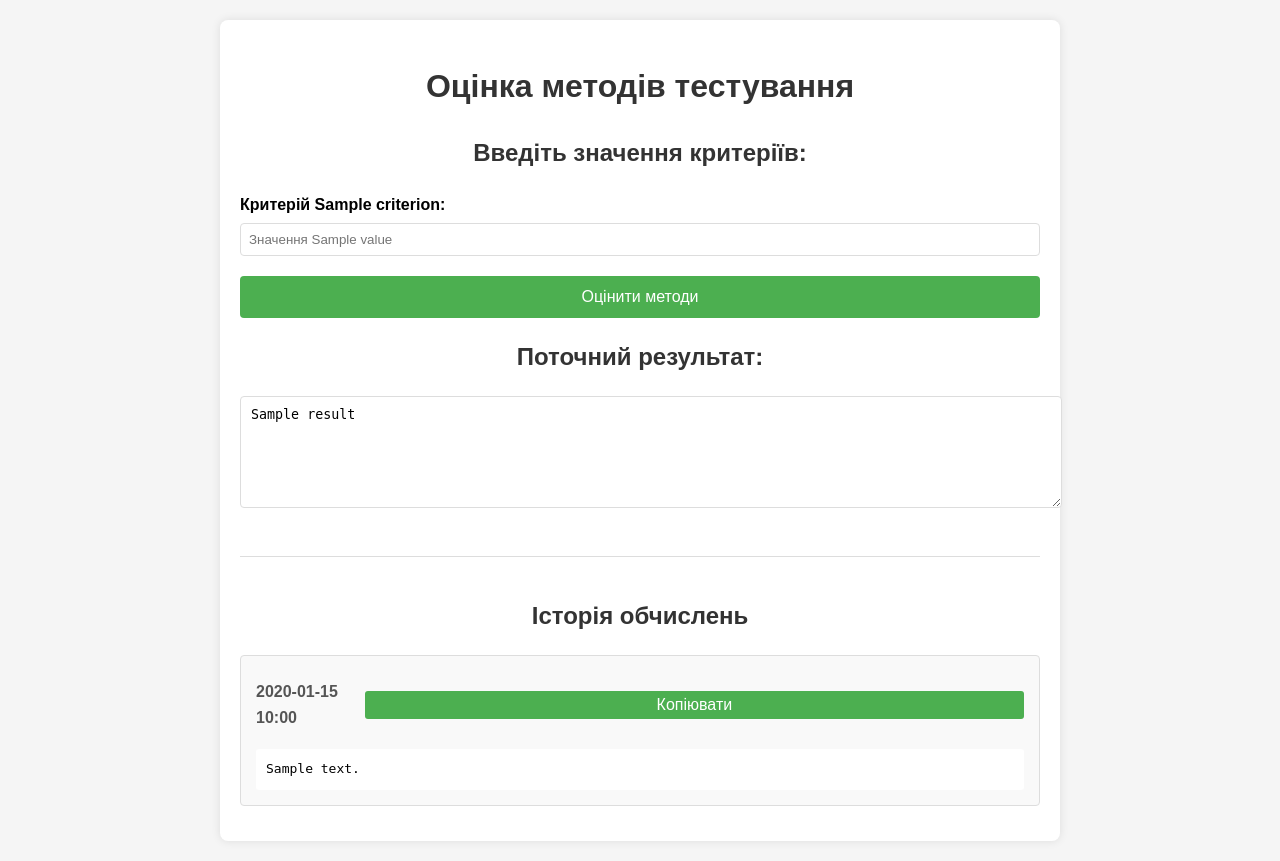
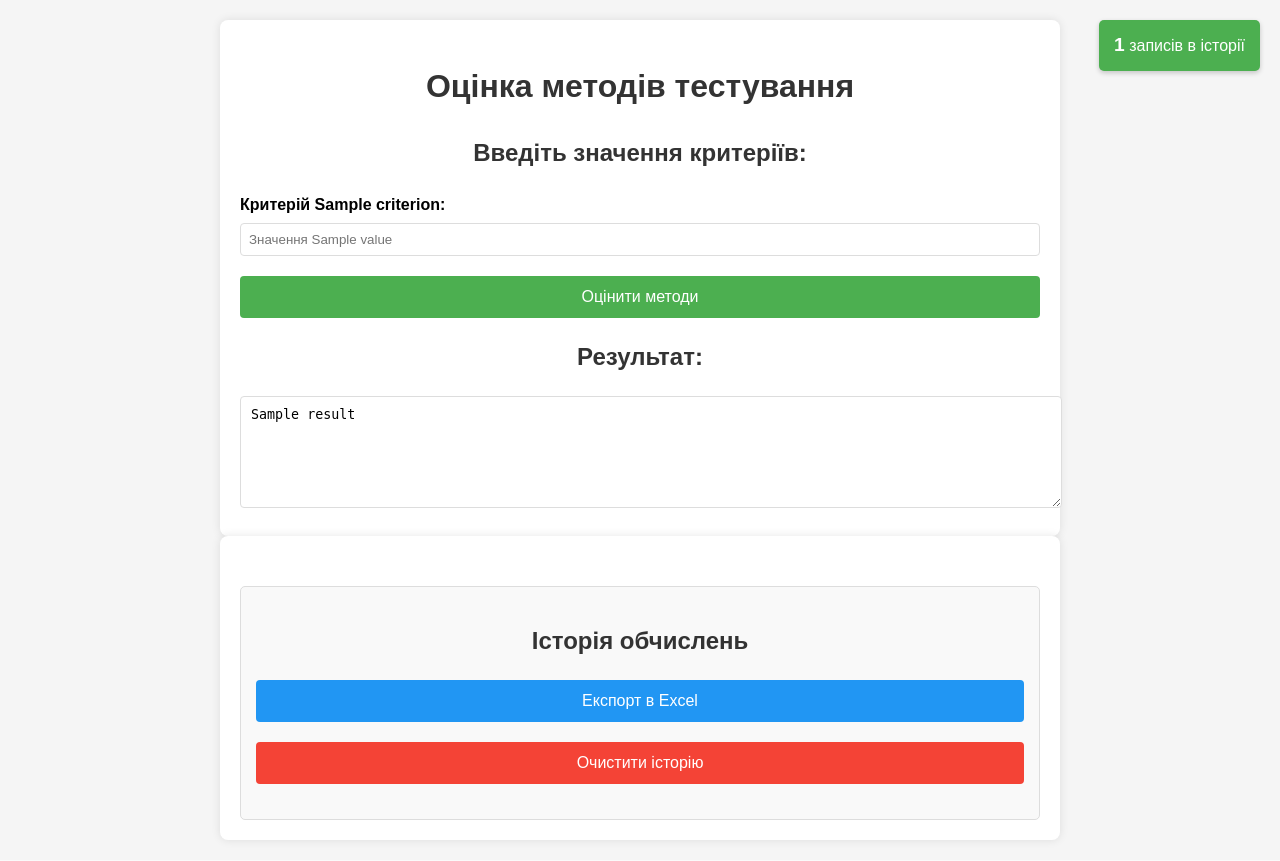
Before and after one commit to maisner44/test_fastapi, a FastAPI app: template app/templates/index.html in a window 1280 px wide. Run offline with FastAPI, Linux system fonts and the light colour scheme; the template is opened without the code that fills it: most values are stand-ins (such as "Sample title", 1, 10 or a date in 2020); some libraries are stand-ins or nearby versions.

Commit message:
add export xlsx

```diff
--- a/app/main.py
+++ b/app/main.py
@@ -1,71 +1,37 @@
-from fastapi import FastAPI, Request, Form, Depends
-from fastapi.responses import HTMLResponse
+from fastapi import FastAPI, Request, Form
+from fastapi.responses import HTMLResponse, StreamingResponse
 from fastapi.staticfiles import StaticFiles
 from fastapi.templating import Jinja2Templates
-from sqlalchemy import create_engine, Column, Integer, String, Float, DateTime
-from sqlalchemy.ext.declarative import declarative_base
-from sqlalchemy.orm import sessionmaker, Session
+import openpyxl
+from io import BytesIO
 from datetime import datetime
-import os
-
-# Налаштування бази даних
-SQLALCHEMY_DATABASE_URL = "sqlite:///./test.db"
-engine = create_engine(SQLALCHEMY_DATABASE_URL)
-SessionLocal = sessionmaker(autocommit=False, autoflush=False, bind=engine)
-Base = declarative_base()
-
-# Модель для зберігання результатів
-class CalculationHistory(Base):
-    __tablename__ = "calculation_history"
-
-    id = Column(Integer, primary_key=True, index=True)
-    calculation_date = Column(DateTime, default=datetime.now)
-    input_data = Column(String)  # JSON-рядок з вхідними даними
-    results = Column(String)     # JSON-рядок з результатами
-    summary = Column(String)     # Текстовий підсумок
-
-# Створюємо таблиці
-Base.metadata.create_all(bind=engine)
 
 app = FastAPI()
 
 app.mount("/static", StaticFiles(directory="app/static"), name="static")
 templates = Jinja2Templates(directory="app/templates")
 
-# Методи тестування
 TEST_METHODS = ["Метод A", "Метод B", "Метод C"]
 CRITERIA_COUNT = 5
 VALUES_PER_CRITERION = 3
 
-# Залежність для отримання сесії БД
-def get_db():
-    db = SessionLocal()
-    try:
-        yield db
-    finally:
-        db.close()
+# Глобальна змінна для історії (у реальному додатку використовуйте БД)
+analysis_history = []
 
 @app.get("/", response_class=HTMLResponse)
-async def read_root(request: Request, db: Session = Depends(get_db)):
-    # Отримуємо історію з БД
-    history = db.query(CalculationHistory).order_by(CalculationHistory.calculation_date.desc()).all()
-
+async def read_root(request: Request):
     return templates.TemplateResponse("index.html", {
         "request": request,
         "criteria_count": range(1, CRITERIA_COUNT + 1),
         "values_count": range(1, VALUES_PER_CRITERION + 1),
         "result": "",
-        "history": history
+        "history_count": len(analysis_history)
     })
 
 @app.post("/analyze", response_class=HTMLResponse)
-async def analyze_criteria(
-    request: Request,
-    db: Session = Depends(get_db)
-):
+async def analyze_criteria(request: Request):
     form_data = await request.form()
 
-    # Збираємо введені значення
     criteria_values = []
     for criterion_idx in range(CRITERIA_COUNT):
         values = []
@@ -78,7 +44,7 @@ async def analyze_criteria(
             values.append(value)
         criteria_values.append(values)
 
-    # Оцінюємо методи
+    # Логіка оцінки методів
     def evaluate_method(method_idx, criteria_values):
         total = 0
         for i, values in enumerate(criteria_values):
@@ -91,7 +57,6 @@ async def analyze_criteria(
                 total += avg * (2.0 if i == 4 else 0.5)
         return round(total, 2)
 
-    # Отримуємо результати
     results = []
     for method_idx, method_name in enumerate(TEST_METHODS):
         score = evaluate_method(method_idx, criteria_values)
@@ -99,28 +64,67 @@ async def analyze_criteria(
 
     results.sort(key=lambda x: x["score"], reverse=True)
 
-    # Формуємо текст результату
+    # Формуємо результат
     result_text = "Результати оцінки методів:\n\n"
     for res in results:
         result_text += f"{res['method']}: {res['score']} балів\n"
 
-    # Зберігаємо в історію
-    history_record = CalculationHistory(
-        input_data=str(criteria_values),
-        results=str(results),
-        summary=result_text
-    )
-    db.add(history_record)
-    db.commit()
-    db.refresh(history_record)
-
-    # Отримуємо оновлену історію
-    history = db.query(CalculationHistory).order_by(CalculationHistory.calculation_date.desc()).all()
+    # Додаємо до історії
+    history_entry = {
+        "date": datetime.now().strftime("%Y-%m-%d %H:%M:%S"),
+        "criteria": criteria_values,
+        "results": results
+    }
+    analysis_history.append(history_entry)
 
     return templates.TemplateResponse("index.html", {
         "request": request,
         "criteria_count": range(1, CRITERIA_COUNT + 1),
         "values_count": range(1, VALUES_PER_CRITERION + 1),
         "result": result_text,
-        "history": history
+        "history_count": len(analysis_history)
     })
+
+@app.get("/export")
+async def export_to_excel():
+    if not analysis_history:
+        return {"message": "Історія порожня"}
+
+    wb = openpyxl.Workbook()
+    ws = wb.active
+    ws.title = "Результати оцінки"
+
+    # Заголовки
+    headers = ["Дата оцінки", "Метод тестування", "Бали"]
+    for crit in range(1, CRITERIA_COUNT + 1):
+        headers.append(f"Критерій {crit} (середнє)")
+    ws.append(headers)
+
+    # Дані
+    for entry in analysis_history:
+        for result in entry["results"]:
+            row = [
+                entry["date"],
+                result["method"],
+                result["score"]
+            ]
+            # Додаємо середні значення критеріїв
+            for crit_values in entry["criteria"]:
+                row.append(round(sum(crit_values) / len(crit_values), 2))
+            ws.append(row)
+
+    excel_file = BytesIO()
+    wb.save(excel_file)
+    excel_file.seek(0)
+
+    headers = {
+        "Content-Disposition": "attachment; filename=analysis_history.xlsx",
+        "Content-Type": "application/vnd.openxmlformats-officedocument.spreadsheetml.sheet"
+    }
+    return StreamingResponse(excel_file, headers=headers)
+
+@app.post("/clear_history")
+async def clear_history():
+    global analysis_history
+    analysis_history = []
+    return {"message": "Історія очищена", "count": 0}
--- a/app/static/styles.css
+++ b/app/static/styles.css
@@ -77,52 +77,56 @@ textarea {
 }
 
 .history-section {
-    margin-top: 40px;
-    border-top: 1px solid #ddd;
-    padding-top: 20px;
+    margin-top: 30px;
+    padding: 15px;
+    border: 1px solid #ddd;
+    border-radius: 5px;
+    background-color: #f9f9f9;
 }
 
-.history-list {
-    margin-top: 15px;
+.history-entry {
+    margin-bottom: 10px;
+    padding: 10px;
+    background-color: white;
+    border-radius: 4px;
+    box-shadow: 0 1px 3px rgba(0,0,0,0.1);
 }
 
-.history-item {
-    background: #f9f9f9;
-    border: 1px solid #ddd;
-    border-radius: 4px;
-    padding: 15px;
-    margin-bottom: 15px;
+.history-entry h3 {
+    margin: 0 0 5px 0;
+    color: #444;
 }
 
-.history-header {
-    display: flex;
-    justify-content: space-between;
-    align-items: center;
-    margin-bottom: 10px;
+#exportBtn, #clearHistoryBtn {
+    margin-top: 10px;
+    background-color: #2196F3;
 }
 
-.history-date {
-    font-weight: bold;
-    color: #555;
+#clearHistoryBtn {
+    background-color: #f44336;
 }
 
-.copy-btn {
-    padding: 5px 10px;
-    background: #4CAF50;
-    color: white;
-    border: none;
-    border-radius: 3px;
-    cursor: pointer;
+#exportBtn:hover {
+    background-color: #0b7dda;
 }
 
-.copy-btn:hover {
-    background: #45a049;
+#clearHistoryBtn:hover {
+    background-color: #da190b;
 }
 
-.history-summary {
-    white-space: pre-line;
-    font-family: monospace;
-    background: white;
-    padding: 10px;
-    border-radius: 3px;
+.history-counter {
+    position: fixed;
+    top: 20px;
+    right: 20px;
+    background-color: #4CAF50;
+    color: white;
+    padding: 10px 15px;
+    border-radius: 5px;
+    box-shadow: 0 2px 5px rgba(0,0,0,0.2);
+    z-index: 1000;
 }
+
+.history-counter span {
+    font-weight: bold;
+    font-size: 1.2em;
+}
--- a/app/templates/index.html
+++ b/app/templates/index.html
@@ -5,12 +5,13 @@
     <meta name="viewport" content="width=device-width, initial-scale=1.0">
     <title>Оцінка методів тестування</title>
     <link rel="stylesheet" href="/static/styles.css">
+    <script src="https://cdnjs.cloudflare.com/ajax/libs/xlsx/0.18.5/xlsx.full.min.js"></script>
 </head>
 <body>
     <div class="container">
         <h1>Оцінка методів тестування</h1>
 
-        <form method="post" action="/analyze">
+        <form method="post" action="/analyze" id="analysisForm">
             <div class="criteria-container">
                 <h2>Введіть значення критеріїв:</h2>
                 {% for criterion in criteria_count %}
@@ -20,7 +21,7 @@
                         {% for value in values_count %}
                         <input type="number" step="any"
                                name="crit_{{ criterion-1 }}_val_{{ value-1 }}"
-                               placeholder="Значення {{ value }}" required>
+                               placeholder="Значення {{ value }}">
                         {% endfor %}
                     </div>
                 </div>
@@ -30,37 +31,55 @@
             <button type="submit">Оцінити методи</button>
 
             <div class="result-section">
-                <h2>Поточний результат:</h2>
+                <h2>Результат:</h2>
                 <textarea id="analysisResult" rows="6" readonly>{{ result }}</textarea>
             </div>
         </form>
 
+    </div>
+
+    <div class="history-counter">
+        <span id="historyCount">{{ history_count }}</span> записів в історії
+    </div>
+
+    <div class="container">
+        <!-- Інша частина форми залишається незмінною -->
+
         <div class="history-section">
             <h2>Історія обчислень</h2>
-            {% if history %}
-            <div class="history-list">
-                {% for record in history %}
-                <div class="history-item">
-                    <div class="history-header">
-                        <span class="history-date">{{ record.calculation_date.strftime('%Y-%m-%d %H:%M') }}</span>
-                        <button class="copy-btn" onclick="copyToClipboard('{{ record.summary }}')">Копіювати</button>
-                    </div>
-                    <div class="history-summary">{{ record.summary }}</div>
-                </div>
-                {% endfor %}
-            </div>
-            {% else %}
-            <p>Історія порожня</p>
-            {% endif %}
+            <button id="exportBtn">Експорт в Excel</button>
+            <button id="clearHistoryBtn">Очистити історію</button>
         </div>
     </div>
 
     <script>
-        function copyToClipboard(text) {
-            navigator.clipboard.writeText(text).then(() => {
-                alert('Результат скопійовано!');
-            });
+        // Оновлення лічильника
+        function updateHistoryCounter(count) {
+            document.getElementById('historyCount').textContent = count;
         }
+
+        // Очищення історії
+        document.getElementById('clearHistoryBtn').addEventListener('click', async function() {
+            try {
+                const response = await fetch('/clear_history', {
+                    method: 'POST'
+                });
+                const data = await response.json();
+                updateHistoryCounter(data.count);
+                alert('Історія очищена!');
+            } catch (error) {
+                console.error('Помилка очищення історії:', error);
+                alert('Помилка очищення історії');
+            }
+        });
+
+        // Експорт в Excel
+        document.getElementById('exportBtn').addEventListener('click', function() {
+            window.location.href = '/export';
+        });
+
+        // Ініціалізація лічильника
+        updateHistoryCounter({{ history_count }});
     </script>
 </body>
 </html>
--- a/requirements.txt
+++ b/requirements.txt
@@ -1,3 +1,6 @@
 fastapi
 uvicorn
 jinja2
+sqlalchemy
+python-multipart
+openpyxl
```
